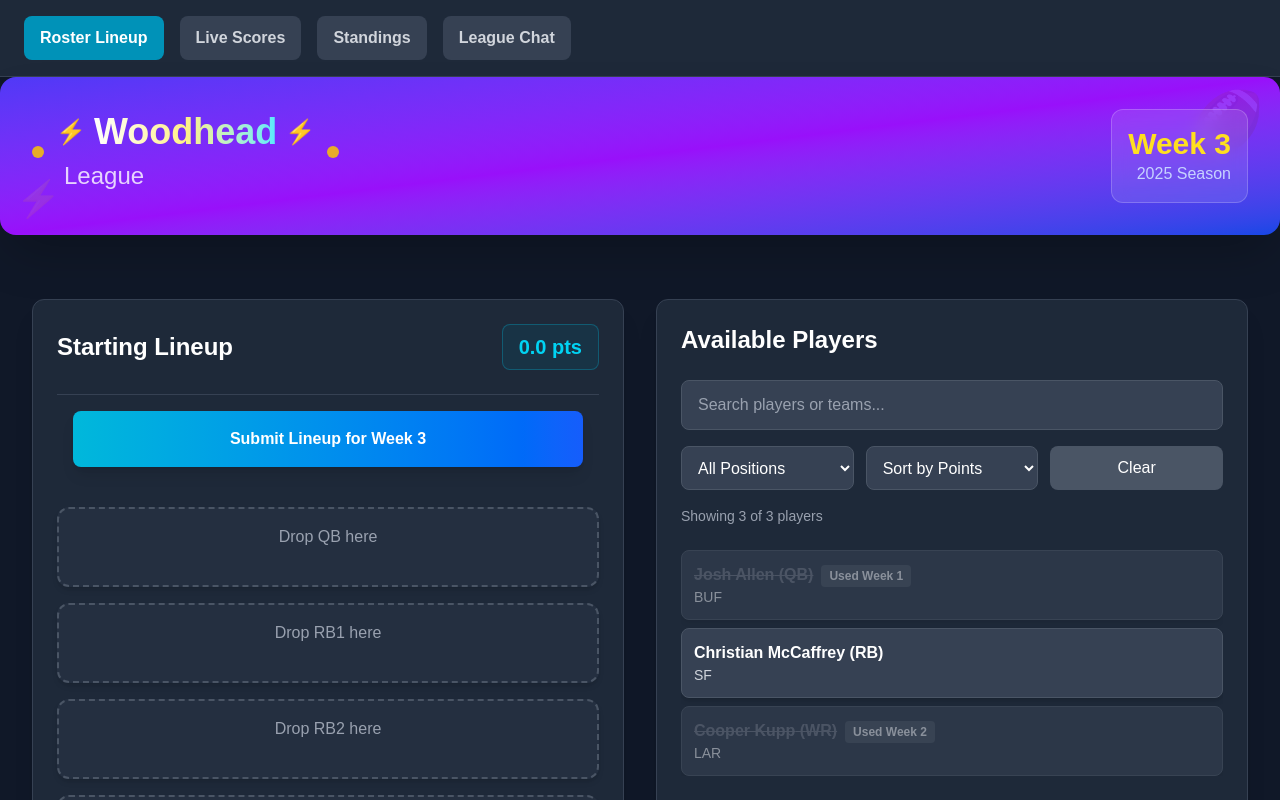
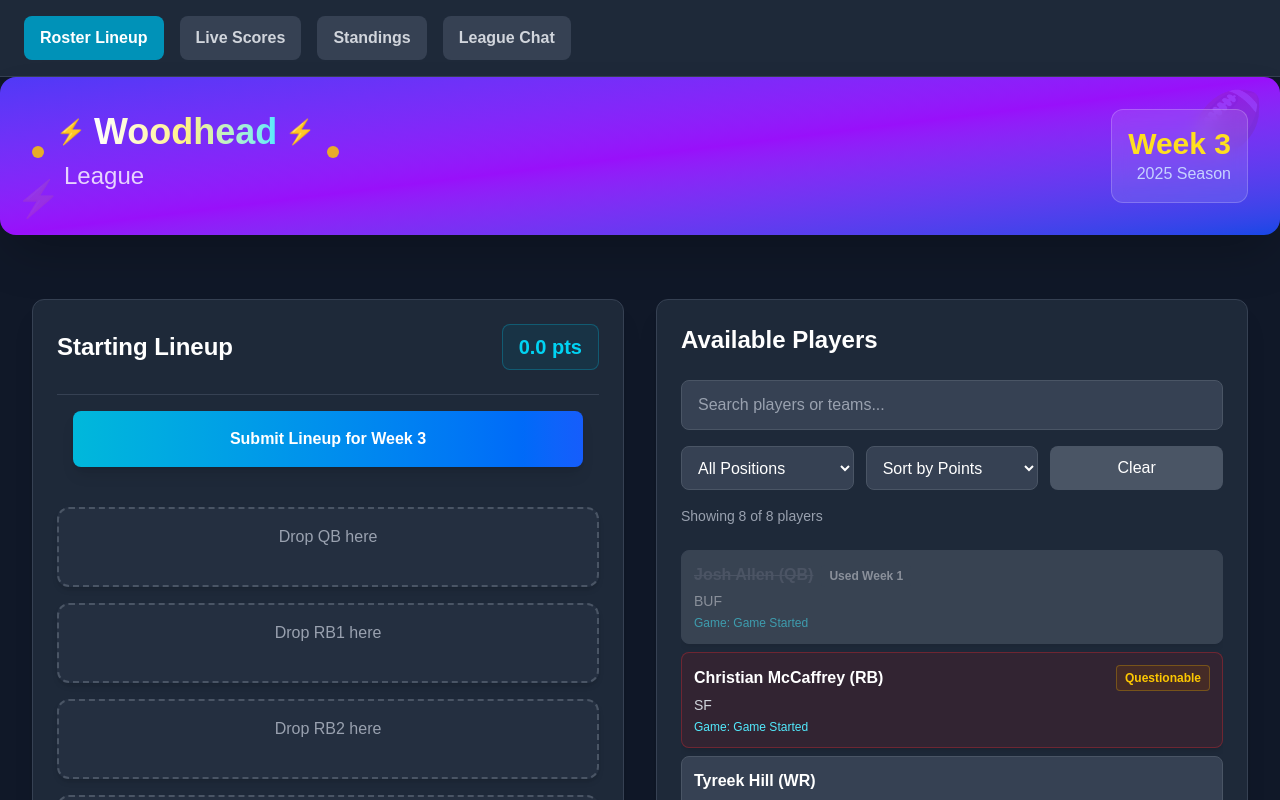
Before and after one commit to troybren66/Woodhead, a Next.js app: page / in a window 1280 px wide. Shown: the top 800 px of the page. Built offline with nearby package versions, Linux system fonts and the light colour scheme.

Commit message:
Added ability for players to change lineups after they submit if the game has not started/ injury tags for players

```diff
--- a/src/components/RosterLineup.tsx
+++ b/src/components/RosterLineup.tsx
@@ -3,10 +3,98 @@ import React, { useState, useEffect } from 'react';
 import { Position, LineupPosition, Player, LineupSlot } from '@/types/fantasy';
 
 const mockPlayers: Player[] = [
-  { id: '1', name: 'Josh Allen', position: 'QB', team: 'BUF', projectedPoints: 24.5, isInjured: false, byeWeek: 12, usedInWeek: 1 },
-  { id: '2', name: 'Christian McCaffrey', position: 'RB', team: 'SF', projectedPoints: 20.8, isInjured: false, byeWeek: 9, usedInWeek: null },
-  { id: '3', name: 'Cooper Kupp', position: 'WR', team: 'LAR', projectedPoints: 18.9, isInjured: false, byeWeek: 6, usedInWeek: 2 },
-  // etc... null means not used yet, number means used in that week
+  {
+    id: '1',
+    name: 'Josh Allen',
+    position: 'QB',
+    team: 'BUF',
+    projectedPoints: 24.5,
+    isInjured: false,
+    byeWeek: 12,
+    usedInWeek: 1,
+    gameTime: '2024-01-07T18:00:00Z' // Sunday 1 PM EST
+  },
+  {
+    id: '2',
+    name: 'Christian McCaffrey',
+    position: 'RB',
+    team: 'SF',
+    projectedPoints: 20.8,
+    isInjured: true,
+    injuryStatus: 'Questionable',
+    byeWeek: 9,
+    usedInWeek: null,
+    gameTime: '2024-01-07T21:25:00Z' // Sunday 4:25 PM EST
+  },
+  {
+    id: '3',
+    name: 'Cooper Kupp',
+    position: 'WR',
+    team: 'LAR',
+    projectedPoints: 18.9,
+    isInjured: false,
+    byeWeek: 6,
+    usedInWeek: 2,
+    gameTime: '2024-01-07T18:00:00Z' // Sunday 1 PM EST
+  },
+  {
+    id: '4',
+    name: 'Travis Kelce',
+    position: 'TE',
+    team: 'KC',
+    projectedPoints: 16.2,
+    isInjured: true,
+    injuryStatus: 'Doubtful',
+    byeWeek: 10,
+    usedInWeek: null,
+    gameTime: '2024-01-07T18:00:00Z' // Sunday 1 PM EST
+  },
+  {
+    id: '5',
+    name: 'Austin Ekeler',
+    position: 'RB',
+    team: 'LAC',
+    projectedPoints: 18.5,
+    isInjured: false,
+    byeWeek: 5,
+    usedInWeek: null,
+    gameTime: '2024-01-07T21:25:00Z' // Sunday 4:25 PM EST
+  },
+  {
+    id: '6',
+    name: 'Derrick Henry',
+    position: 'RB',
+    team: 'TEN',
+    projectedPoints: 17.2,
+    isInjured: true,
+    injuryStatus: 'Out',
+    byeWeek: 7,
+    usedInWeek: null,
+    gameTime: '2024-01-07T18:00:00Z' // Sunday 1 PM EST
+  },
+  {
+    id: '7',
+    name: 'Tyreek Hill',
+    position: 'WR',
+    team: 'MIA',
+    projectedPoints: 19.3,
+    isInjured: false,
+    byeWeek: 10,
+    usedInWeek: null,
+    gameTime: '2024-01-07T18:00:00Z' // Sunday 1 PM EST
+  },
+  {
+    id: '8',
+    name: 'Davante Adams',
+    position: 'WR',
+    team: 'LV',
+    projectedPoints: 17.8,
+    isInjured: true,
+    injuryStatus: 'Probable',
+    byeWeek: 13,
+    usedInWeek: null,
+    gameTime: '2024-01-07T21:25:00Z' // Sunday 4:25 PM EST
+  }
 ];
 
 const initialLineup: LineupSlot[] = [
@@ -64,6 +152,58 @@ export default function RosterLineup() {
   const [sortBy, setSortBy] = useState('points');
   const [showSuggestions, setShowSuggestions] = useState(false);
   const [selectedSuggestionIndex, setSelectedSuggestionIndex] = useState(-1);
+  const [lineupSubmittedAt, setLineupSubmittedAt] = useState<string | null>(null);
+  const [isEditingMode, setIsEditingMode] = useState(false);
+  const [showInjuryWarnings, setShowInjuryWarnings] = useState(false);
+
+  // Utility functions for time validation and injury checking
+  const canEditLineup = () => {
+    if (!isSubmitted || !lineupSubmittedAt) return false;
+
+    // Check if any player in the lineup has a game that hasn't started yet
+    const now = new Date();
+    const lineupPlayers = lineup.filter(slot => slot.player).map(slot => slot.player!);
+
+    return lineupPlayers.some(player => {
+      if (!player.gameTime) return true; // If no game time, assume can edit
+      const gameTime = new Date(player.gameTime);
+      return gameTime > now;
+    });
+  };
+
+  const getInjuredPlayersInLineup = () => {
+    return lineup
+      .filter(slot => slot.player && slot.player.isInjured)
+      .map(slot => slot.player!);
+  };
+
+  const getInjuryStatusColor = (status?: string) => {
+    switch (status) {
+      case 'Out': return 'text-red-400 bg-red-900/30 border-red-500/30';
+      case 'Doubtful': return 'text-orange-400 bg-orange-900/30 border-orange-500/30';
+      case 'Questionable': return 'text-yellow-400 bg-yellow-900/30 border-yellow-500/30';
+      case 'Probable': return 'text-green-400 bg-green-900/30 border-green-500/30';
+      default: return 'text-gray-400 bg-gray-900/30 border-gray-500/30';
+    }
+  };
+
+  const getTimeUntilGame = (gameTime?: string) => {
+    if (!gameTime) return null;
+    const now = new Date();
+    const game = new Date(gameTime);
+    const diff = game.getTime() - now.getTime();
+
+    if (diff <= 0) return 'Game Started';
+
+    const hours = Math.floor(diff / (1000 * 60 * 60));
+    const minutes = Math.floor((diff % (1000 * 60 * 60)) / (1000 * 60));
+
+    if (hours > 0) {
+      return `${hours}h ${minutes}m`;
+    } else {
+      return `${minutes}m`;
+    }
+  };
 
   const handleDragStart = (e: React.DragEvent<HTMLDivElement>, player: Player) => {
     e.dataTransfer.setData('text/plain', JSON.stringify(player));
@@ -141,6 +281,7 @@ export default function RosterLineup() {
 
     if (filledSlots === 5) {
       setIsSubmitted(true);
+      setLineupSubmittedAt(new Date().toISOString());
       setShowConfetti(true);
 
       // Hide confetti after 3 seconds
@@ -153,6 +294,28 @@ export default function RosterLineup() {
     } else {
       alert(`Please fill all 5 roster spots. You have ${filledSlots}/5 filled.`);
     }
+  };
+
+  const handleEditLineup = () => {
+    if (canEditLineup()) {
+      setIsEditingMode(true);
+      setShowInjuryWarnings(true);
+    } else {
+      alert('Cannot edit lineup - all games have started or lineup is locked.');
+    }
+  };
+
+  const handleSaveLineupChanges = () => {
+    setIsEditingMode(false);
+    setShowInjuryWarnings(false);
+    alert('Lineup changes saved successfully!');
+    // Later: API call to backend will go here
+  };
+
+  const handleCancelEdit = () => {
+    setIsEditingMode(false);
+    setShowInjuryWarnings(false);
+    // Reset lineup to original submitted state if needed
   };
 
   const totalPoints = lineup
@@ -255,7 +418,7 @@ export default function RosterLineup() {
               </div>
             </div>
 
-            {/* Submit Button */}
+            {/* Submit/Edit Buttons */}
             <div className="mb-4 sm:mb-6 p-3 sm:p-4 border-t border-gray-700">
               {!isSubmitted ? (
                 <button
@@ -266,11 +429,75 @@ export default function RosterLineup() {
                   Submit Lineup for Week 3
                 </button>
               ) : (
+                <div className="space-y-3">
                   <div className="text-center text-green-400 font-bold py-3 bg-green-900/30 rounded-lg border border-green-500/30 min-h-[44px] flex items-center justify-center">
                     ✓ Lineup submitted for Week 3
                   </div>
+
+                  {canEditLineup() && (
+                    <div className="flex gap-2">
+                      {!isEditingMode ? (
+                        <button
+                          onClick={handleEditLineup}
+                          className="flex-1 bg-gradient-to-r from-yellow-500 to-orange-600 text-white py-2 sm:py-3 rounded-lg font-bold hover:from-yellow-600 hover:to-orange-700 transition-all duration-200 shadow-lg text-sm sm:text-base min-h-[44px]"
+                        >
+                          Edit Lineup
+                        </button>
+                      ) : (
+                        <>
+                          <button
+                            onClick={handleSaveLineupChanges}
+                            className="flex-1 bg-gradient-to-r from-green-500 to-green-600 text-white py-2 sm:py-3 rounded-lg font-bold hover:from-green-600 hover:to-green-700 transition-all duration-200 shadow-lg text-sm sm:text-base min-h-[44px]"
+                          >
+                            Save Changes
+                          </button>
+                          <button
+                            onClick={handleCancelEdit}
+                            className="flex-1 bg-gradient-to-r from-gray-500 to-gray-600 text-white py-2 sm:py-3 rounded-lg font-bold hover:from-gray-600 hover:to-gray-700 transition-all duration-200 shadow-lg text-sm sm:text-base min-h-[44px]"
+                          >
+                            Cancel
+                          </button>
+                        </>
                       )}
                     </div>
+                  )}
+
+                  {!canEditLineup() && isSubmitted && (
+                    <div className="text-center text-red-400 text-sm py-2 bg-red-900/30 rounded-lg border border-red-500/30">
+                      Lineup locked - all games have started
+                    </div>
+                  )}
+                </div>
+              )}
+            </div>
+
+            {/* Injury Warnings */}
+            {showInjuryWarnings && getInjuredPlayersInLineup().length > 0 && (
+              <div className="mb-4 p-4 bg-yellow-900/30 border border-yellow-500/30 rounded-lg">
+                <div className="flex items-center gap-2 mb-2">
+                  <span className="text-yellow-400 text-lg">⚠️</span>
+                  <h3 className="font-bold text-yellow-400">Injury Alert</h3>
+                </div>
+                <div className="space-y-2">
+                  {getInjuredPlayersInLineup().map(player => (
+                    <div key={player.id} className="flex items-center justify-between p-2 bg-yellow-900/20 rounded">
+                      <div className="flex items-center gap-2">
+                        <span className="font-medium text-white">{player.name}</span>
+                        <span className={`px-2 py-1 rounded text-xs font-semibold border ${getInjuryStatusColor(player.injuryStatus)}`}>
+                          {player.injuryStatus}
+                        </span>
+                      </div>
+                      <div className="text-xs text-yellow-300">
+                        {player.gameTime && getTimeUntilGame(player.gameTime)}
+                      </div>
+                    </div>
+                  ))}
+                </div>
+                <p className="text-yellow-300 text-sm mt-2">
+                  Consider replacing injured players before their games start.
+                </p>
+              </div>
+            )}
 
             <div className="space-y-3 sm:space-y-4">
               {lineup.map(slot => (
@@ -281,15 +508,35 @@ export default function RosterLineup() {
                   className="border-2 border-dashed border-gray-600 rounded-xl p-3 sm:p-4 min-h-[70px] sm:min-h-[80px] hover:border-cyan-400 hover:bg-gray-700/50 transition-all duration-200 bg-gray-700/30 shadow-md"
                 >
                   {slot.player ? (
-                    <div className="bg-cyan-900/30 rounded-lg p-2 sm:p-3 border border-cyan-500/30">
-                      <div className="font-bold text-base sm:text-lg text-white">{slot.player?.name} ({slot.player?.position})</div>
-                      <div className="text-xs sm:text-sm text-gray-300">{slot.player.team}</div>
+                    <div className={`rounded-lg p-2 sm:p-3 border ${
+                      slot.player.isInjured
+                        ? 'bg-red-900/30 border-red-500/30'
+                        : 'bg-cyan-900/30 border-cyan-500/30'
+                    }`}>
+                      <div className="flex items-center justify-between mb-1">
+                        <div className="font-bold text-base sm:text-lg text-white">
+                          {slot.player?.name} ({slot.player?.position})
+                        </div>
+                        {slot.player.isInjured && (
+                          <span className={`px-2 py-1 rounded text-xs font-semibold border ${getInjuryStatusColor(slot.player.injuryStatus)}`}>
+                            {slot.player.injuryStatus}
+                          </span>
+                        )}
+                      </div>
+                      <div className="text-xs sm:text-sm text-gray-300 mb-1">{slot.player.team}</div>
+                      {slot.player.gameTime && (
+                        <div className="text-xs text-cyan-300 mb-2">
+                          Game: {getTimeUntilGame(slot.player.gameTime)}
+                        </div>
+                      )}
+                      {(isEditingMode || !isSubmitted) && (
                         <button
                           onClick={() => removePlayer(slot.position)}
-                        className="text-xs text-red-400 hover:text-red-300 mt-2 px-2 py-1 bg-red-900/30 rounded border border-red-500/30 min-h-[32px]"
+                          className="text-xs text-red-400 hover:text-red-300 px-2 py-1 bg-red-900/30 rounded border border-red-500/30 min-h-[32px]"
                         >
                           Remove
                         </button>
+                      )}
                     </div>
                   ) : (
                       <div className="text-center text-gray-400 text-sm sm:text-base">
@@ -400,12 +647,15 @@ export default function RosterLineup() {
               {filteredAndSortedPlayers.map((player) => (
                 <div
                   key={player.id}
-                  draggable
+                  draggable={isEditingMode || !isSubmitted}
                   onDragStart={(e) => handleDragStart(e, player)}
-                  className={`bg-gray-700 rounded-lg p-3 border border-gray-600 cursor-grab hover:bg-cyan-900/30 hover:border-cyan-500/50 active:cursor-grabbing shadow-md hover:shadow-lg transition-all duration-200 ${
-                    player.usedInWeek ? 'opacity-60 bg-gray-600' : ''
-                  }`}
+                  className={`rounded-lg p-3 border cursor-grab hover:bg-cyan-900/30 hover:border-cyan-500/50 active:cursor-grabbing shadow-md hover:shadow-lg transition-all duration-200 ${
+                    player.usedInWeek ? 'opacity-60 bg-gray-600 border-gray-600' :
+                    player.isInjured ? 'bg-red-900/20 border-red-500/30' :
+                    'bg-gray-700 border-gray-600'
+                  } ${!isEditingMode && isSubmitted ? 'cursor-not-allowed opacity-50' : ''}`}
                 >
+                  <div className="flex items-center justify-between mb-1">
                     <div className="font-bold text-white text-sm sm:text-base">
                       <span className={player.usedInWeek ? 'line-through text-gray-500' : ''}>
                         {player.name} ({player.position})
@@ -416,7 +666,18 @@ export default function RosterLineup() {
                         </span>
                       )}
                     </div>
-                  <div className="text-xs sm:text-sm text-gray-300">{player.team}</div>
+                    {player.isInjured && (
+                      <span className={`px-2 py-1 rounded text-xs font-semibold border ${getInjuryStatusColor(player.injuryStatus)}`}>
+                        {player.injuryStatus}
+                      </span>
+                    )}
+                  </div>
+                  <div className="text-xs sm:text-sm text-gray-300 mb-1">{player.team}</div>
+                  {player.gameTime && (
+                    <div className="text-xs text-cyan-300">
+                      Game: {getTimeUntilGame(player.gameTime)}
+                    </div>
+                  )}
                 </div>
               ))}
             </div>
--- a/src/types/fantasy.ts
+++ b/src/types/fantasy.ts
@@ -15,8 +15,10 @@ export interface Player {
   projectedPoints: number;
   actualPoints?: number;
   isInjured: boolean;
+  injuryStatus?: 'Questionable' | 'Doubtful' | 'Out' | 'Probable';
   byeWeek: number;
   usedInWeek?: number | null;
+  gameTime?: string; // ISO string for game start time
 }
 
 export interface LineupSlot {
@@ -36,6 +38,8 @@ export interface Team {
   wins: number;
   losses: number;
   ties: number;
+  lineupSubmittedAt?: string; // ISO string for when lineup was submitted
+  canEditLineup?: boolean; // Whether lineup can still be edited
 }
 
 export interface League {
```
Lines whose indentation alone changed are shown as unchanged.
